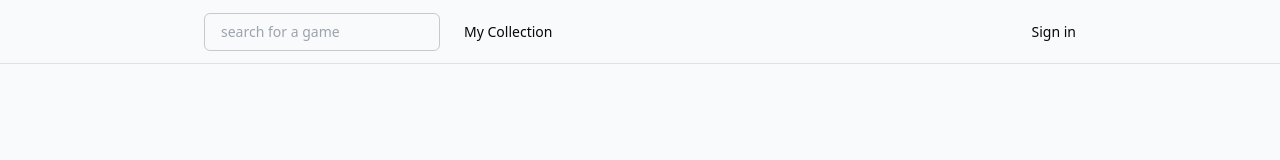
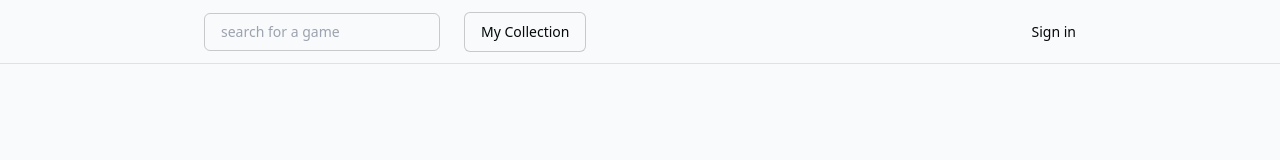
Before and after one commit to Callumk7/library-app, a Next.js app: page / in a window 1280 px wide. Shown: the top 160 px of the page. Built offline with nearby package versions, Linux system fonts and the light colour scheme; no server answers.

Commit message:
Button component added

```diff
--- a/components/navigation/navbar.tsx
+++ b/components/navigation/navbar.tsx
@@ -1,6 +1,7 @@
 import Link from "next/link";
 import Searchbar from "./searchbar";
 import { UserButton, SignedIn, SignedOut, SignInButton } from "@clerk/nextjs";
+import { Button } from "../ui/button";
 
 export default async function Navbar() {
   return (
@@ -8,7 +9,9 @@
       <div className="flex w-full max-w-4xl items-center justify-between p-3 text-sm text-foreground">
         <div className="flex flex-row items-center space-x-6">
           <Searchbar />
-          <Link href={`/collection`}>My Collection</Link>
+          <Button asChild variant={"outline"}>
+            <Link href={`/collection`}>My Collection</Link>
+          </Button>
         </div>
         <SignedIn>
           <UserButton afterSignOutUrl="/" />
--- a/components/search/search-item.tsx
+++ b/components/search/search-item.tsx
@@ -2,6 +2,7 @@
 
 import { IGDBGame } from "@/types";
 import Image from "next/image";
+import { Button } from "../ui/button";
 
 export interface SearchResultProps {
   game: IGDBGame;
@@ -10,7 +11,6 @@
 export function SearchResult({ game }: SearchResultProps) {
   // HANDLERS
   const handleSave = async () => {
-    // fetch request to the server
     const postRequest = await fetch(`/api/library/${game.id}`, {
       method: "POST",
       headers: {
@@ -18,6 +18,7 @@
       },
       body: JSON.stringify(game),
     });
+    // no idea if this actually does anything useful, but its here
     const revalidate = await fetch(`/api/revalidate`, {
       method: "GET",
     });
@@ -36,12 +37,12 @@
       />
       <h1 className="mb-2 min-h-[40px]  font-bold lg:min-h-[60px]">{game.name}</h1>
       {game.genres && <p className="text-sm opacity-70">{game.genres[0].name}</p>}
-      <button
+      <Button
         className="absolute bottom-4 right-4 w-fit rounded-md bg-btn-background px-4 py-2 no-underline hover:bg-btn-background-hover"
         onClick={handleSave}
       >
         save
-      </button>
+      </Button>
     </div>
   );
 }
--- a/components/ui/button.tsx
+++ b/components/ui/button.tsx
@@ -1,23 +1,53 @@
 import { ButtonHTMLAttributes, forwardRef } from "react";
-import clsx from "clsx";
+import { Slot } from "@radix-ui/react-slot";
+import { clsx } from "clsx";
+import { cva, type VariantProps } from "class-variance-authority";
 
-interface ButtonProps extends ButtonHTMLAttributes<HTMLButtonElement> {
-  variant?: boolean;
+const buttonVariants = cva(
+  "inline-flex items-center justify-center rounded-md text-sm font-medium ring-offset-background transition-colors focus-visible:outline-none focus-visible:ring-2 focus-visible:ring-ring focus-visible:ring-offset-2 disabled:pointer-events-none disabled:opacity-50",
+  {
+    variants: {
+      variant: {
+        default: "bg-primary text-primary-foreground hover:bg-primary/90",
+        destructive: "bg-destructive text-destructive-foreground hover:bg-destructive/90",
+        outline:
+          "border border-input bg-background hover:bg-accent hover:text-accent-foreground",
+        secondary: "bg-secondary text-secondary-foreground hover:bg-secondary/80",
+        ghost: "hover:bg-accent hover:text-accent-foreground",
+        link: "text-primary underline-offset-4 hover:underline",
+      },
+      size: {
+        default: "h-10 px-4 py-2",
+        sm: "h-9 rounded-md px-3",
+        lg: "h-11 rounded-md px-8",
+        icon: "h-10 w-10",
+      },
+    },
+    defaultVariants: {
+      variant: "default",
+      size: "default",
+    },
+  }
+);
+
+interface ButtonProps
+  extends ButtonHTMLAttributes<HTMLButtonElement>,
+    VariantProps<typeof buttonVariants> {
+  asChild?: boolean;
 }
 
-export const Button = forwardRef<HTMLButtonElement, ButtonProps>(function Button(
-  props,
-  ref
-) {
-  const { className, ...otherProps } = props;
-  return (
-    <button
-      ref={ref}
-      className={clsx(
-        className,
-        "test-xs w-fit rounded-md bg-btn-background px-4 py-2 no-underline hover:bg-btn-background-hover"
-      )}
-      {...otherProps}
-    ></button>
-  );
-});
+const Button = forwardRef<HTMLButtonElement, ButtonProps>(
+  ({ className, variant, size, asChild = false, ...props }, ref) => {
+    const Comp = asChild ? Slot : "button";
+    return (
+      <Comp
+        className={clsx(buttonVariants({ variant, size, className }))}
+        ref={ref}
+        {...props}
+      />
+    );
+  }
+);
+
+Button.displayName = "Button";
+export { Button, buttonVariants };
```
